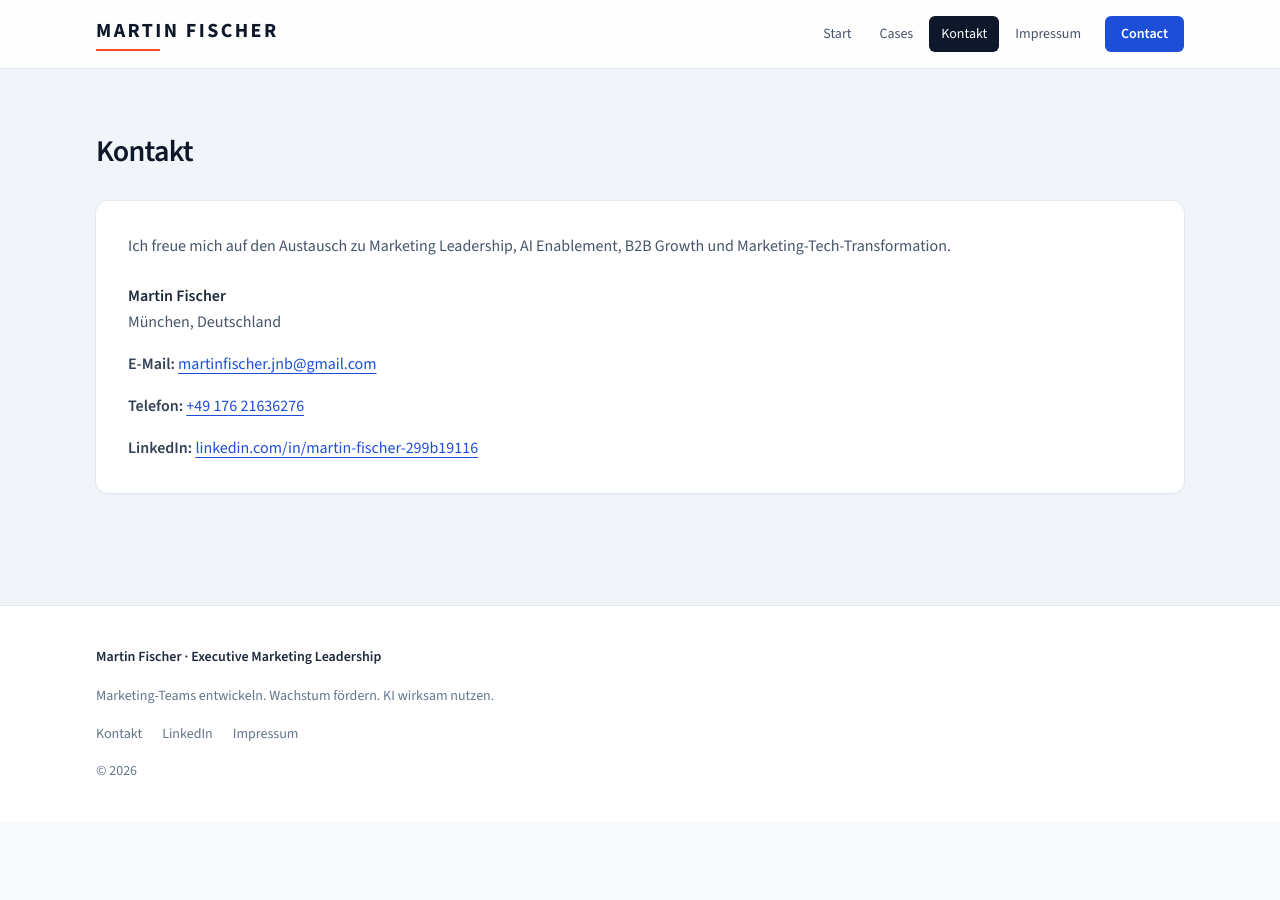
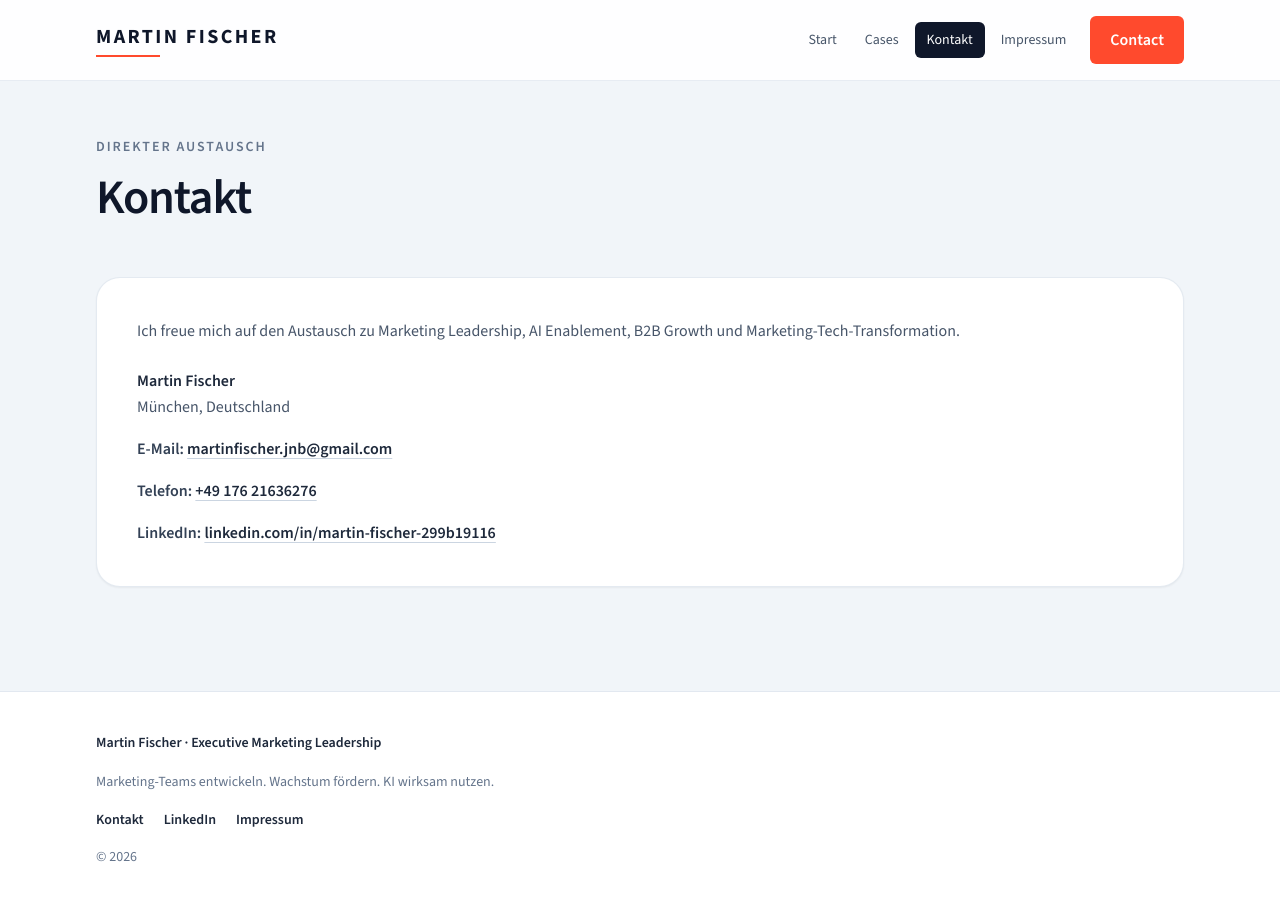
Before and after one commit to martinfischer42/Beyond_cv, a React (Vite) app: page /kontakt in a window 1280 px wide. Shown: the top 900 px of the page. Before the commit the page ends 822 px from the top, so only its background shows below. Built offline with nearby package versions, Linux system fonts and the light colour scheme.

Commit message:
Harmonize subpage UI with homepage design system

```diff
--- a/src/components/Layout.tsx
+++ b/src/components/Layout.tsx
@@ -74,9 +74,7 @@ export default function Layout() {
                   ))}
               <Link
                 to="/kontakt"
-                className={`ml-2 rounded-md px-4 py-2 text-sm font-semibold text-white transition ${
-                  isHomePage ? 'bg-[#FF4A2D] hover:bg-[#E8452A]' : 'bg-accent-600 hover:bg-accent-700'
-                }`}
+                className="ml-2 cta-primary"
               >
                 Contact
               </Link>
@@ -111,7 +109,7 @@ export default function Layout() {
         </div>
       </header>
 
-      <main className={isHomePage ? 'w-full' : 'mx-auto w-full max-w-content px-5 py-10 md:px-8 md:py-16'}>
+      <main className={isHomePage ? 'w-full' : 'page-shell'}>
         <Outlet />
       </main>
 
@@ -121,18 +119,18 @@ export default function Layout() {
           <p>Marketing-Teams entwickeln. Wachstum fördern. KI wirksam nutzen.</p>
 
           <div className="flex flex-wrap items-center gap-x-5 gap-y-2">
-            <Link to="/kontakt" className="hover:text-slate-700 hover:underline">
+            <Link to="/kontakt" className="link-inline no-underline">
               Kontakt
             </Link>
             <a
               href="https://www.linkedin.com/in/martin-fischer-299b19116"
               target="_blank"
               rel="noreferrer"
-              className="hover:text-slate-700 hover:underline"
+              className="link-inline no-underline"
             >
               LinkedIn
             </a>
-            <Link to="/impressum" className="hover:text-slate-700 hover:underline">
+            <Link to="/impressum" className="link-inline no-underline">
               Impressum
             </Link>
           </div>
--- a/src/index.css
+++ b/src/index.css
@@ -24,3 +24,37 @@
     @apply leading-relaxed;
   }
 }
+
+@layer components {
+  .page-shell {
+    @apply mx-auto w-full max-w-content px-5 py-10 md:px-8 md:py-14;
+  }
+
+  .subpage-stack {
+    @apply space-y-10 md:space-y-14;
+  }
+
+  .surface-card {
+    @apply rounded-3xl border border-slate-200/90 bg-white shadow-sm;
+  }
+
+  .section-card {
+    @apply rounded-2xl border border-slate-200/90 bg-white p-7 shadow-sm;
+  }
+
+  .kicker {
+    @apply text-sm font-semibold uppercase tracking-[0.14em] text-slate-500;
+  }
+
+  .cta-primary {
+    @apply inline-flex items-center justify-center rounded-md bg-[#FF4A2D] px-5 py-3 text-sm font-semibold text-white transition-colors hover:bg-[#E8452A] md:text-base;
+  }
+
+  .cta-secondary {
+    @apply inline-flex items-center justify-center rounded-md border border-slate-300 bg-white px-5 py-3 text-sm font-semibold text-slate-700 transition-colors hover:bg-slate-50 md:text-base;
+  }
+
+  .link-inline {
+    @apply font-semibold text-slate-800 underline decoration-slate-300 underline-offset-4 transition hover:text-[#FF4A2D] hover:decoration-[#FF4A2D]/50;
+  }
+}
--- a/src/pages/CmsMigrationCasePage.tsx
+++ b/src/pages/CmsMigrationCasePage.tsx
@@ -27,10 +27,10 @@ const sections = [
 
 export default function CmsMigrationCasePage() {
   return (
-    <section className="space-y-10 md:space-y-14">
-      <div className="grid gap-8 overflow-hidden rounded-3xl border border-slate-200 bg-white lg:grid-cols-[1.2fr_1fr]">
+    <section className="subpage-stack">
+      <div className="surface-card grid gap-8 overflow-hidden lg:grid-cols-[1.2fr_1fr]">
         <div className="space-y-5 p-7 md:p-10">
-          <p className="text-sm font-semibold uppercase tracking-[0.14em] text-accent-700">Case 03</p>
+          <p className="kicker">Case 03</p>
           <h1 className="text-3xl font-semibold text-slate-900 md:text-5xl">CMS-/Marketing-Tech-Transformation</h1>
           <p className="text-lg text-slate-600">
             Migration von einem teuren Enterprise-Setup zu einer deutlich effizienteren Plattform mit belastbarer
@@ -55,7 +55,7 @@ export default function CmsMigrationCasePage() {
 
       <div className="grid gap-5">
         {sections.map((section) => (
-          <article key={section.title} className="rounded-2xl border border-slate-200 bg-white p-7 shadow-sm">
+          <article key={section.title} className="section-card">
             <h2 className="text-2xl font-semibold text-slate-900">{section.title}</h2>
             <p className="mt-3 text-slate-600">{section.text}</p>
           </article>
@@ -65,10 +65,10 @@ export default function CmsMigrationCasePage() {
       <div className="rounded-3xl border border-slate-200 bg-slate-900 p-7 text-white md:p-10">
         <h2 className="text-2xl font-semibold md:text-3xl">Technologieentscheidungen mit klarer Ergebnisverantwortung.</h2>
         <div className="mt-6 flex flex-wrap gap-4">
-          <Link to="/cases" className="rounded-md bg-white px-5 py-3 font-semibold text-slate-900 hover:bg-slate-100">
+          <Link to="/cases" className="cta-secondary border-white/40 bg-white text-slate-900 hover:bg-slate-100">
             Zur Case-Übersicht
           </Link>
-          <Link to="/kontakt" className="rounded-md border border-slate-300/40 px-5 py-3 font-semibold text-white hover:bg-white/10">
+          <Link to="/kontakt" className="cta-primary">
             Gespräch anfragen
           </Link>
         </div>
--- a/src/pages/ContactPage.tsx
+++ b/src/pages/ContactPage.tsx
@@ -1,8 +1,11 @@
 export default function ContactPage() {
   return (
-    <section className="space-y-8">
-      <h1 className="text-3xl font-semibold">Kontakt</h1>
-      <article className="space-y-6 rounded-xl bg-white p-8 shadow-sm ring-1 ring-slate-200">
+    <section className="subpage-stack">
+      <div className="space-y-4">
+        <p className="kicker">Direkter Austausch</p>
+        <h1 className="text-3xl font-semibold md:text-5xl">Kontakt</h1>
+      </div>
+      <article className="surface-card space-y-6 p-8 md:p-10">
         <p className="text-slate-600">
           Ich freue mich auf den Austausch zu Marketing Leadership, AI Enablement, B2B Growth und
           Marketing-Tech-Transformation.
@@ -19,7 +22,7 @@ export default function ContactPage() {
             <span className="font-semibold">E-Mail:</span>{' '}
             <a
               href="mailto:martinfischer.jnb@gmail.com"
-              className="text-accent-600 underline decoration-accent-300 underline-offset-4 transition hover:text-accent-700"
+              className="link-inline"
             >
               martinfischer.jnb@gmail.com
             </a>
@@ -29,7 +32,7 @@ export default function ContactPage() {
             <span className="font-semibold">Telefon:</span>{' '}
             <a
               href="tel:+4917621636276"
-              className="text-accent-600 underline decoration-accent-300 underline-offset-4 transition hover:text-accent-700"
+              className="link-inline"
             >
               +49 176 21636276
             </a>
@@ -41,7 +44,7 @@ export default function ContactPage() {
               href="https://www.linkedin.com/in/martin-fischer-299b19116"
               target="_blank"
               rel="noreferrer"
-              className="text-accent-600 underline decoration-accent-300 underline-offset-4 transition hover:text-accent-700"
+              className="link-inline"
             >
               linkedin.com/in/martin-fischer-299b19116
             </a>
--- a/src/pages/HomePage.tsx
+++ b/src/pages/HomePage.tsx
@@ -57,7 +57,7 @@ export default function HomePage() {
         <div className="mt-6 flex flex-wrap gap-3 md:gap-4">
           <Link
             to="/kontakt"
-            className="rounded-md bg-[#FF4A2D] px-5 py-3 text-sm font-semibold text-white transition hover:bg-[#E8452A] md:text-base"
+            className="cta-primary"
           >
             Gespräch vereinbaren
           </Link>
@@ -66,7 +66,7 @@ export default function HomePage() {
             href="https://www.linkedin.com/in/martin-fischer-299b19116"
             target="_blank"
             rel="noreferrer"
-            className="rounded-md border border-slate-300 bg-white px-5 py-3 text-sm font-semibold text-slate-700 transition hover:bg-slate-50 md:text-base"
+            className="cta-secondary"
           >
             LinkedIn
           </a>
@@ -92,7 +92,7 @@ export default function HomePage() {
           <div className="mt-6">
             <Link
               to="/kontakt"
-              className="inline-flex rounded-md bg-white px-6 py-3 text-sm font-semibold text-slate-900 transition hover:bg-slate-100 md:text-base"
+              className="cta-secondary bg-white text-slate-900 hover:bg-slate-100"
             >
               Kontakt aufnehmen
             </Link>
--- a/src/pages/ImpressumPage.tsx
+++ b/src/pages/ImpressumPage.tsx
@@ -1,15 +1,18 @@
 export default function ImpressumPage() {
   return (
-    <section className="space-y-8">
-      <h1 className="text-3xl font-semibold">Impressum</h1>
-      <article className="space-y-4 rounded-xl bg-white p-8 text-slate-600 shadow-sm ring-1 ring-slate-200">
+    <section className="subpage-stack">
+      <div className="space-y-4">
+        <p className="kicker">Rechtliches</p>
+        <h1 className="text-3xl font-semibold md:text-5xl">Impressum</h1>
+      </div>
+      <article className="surface-card space-y-4 p-8 text-slate-600 md:p-10">
         <p className="text-slate-800">Martin Fischer</p>
         <p>München, Deutschland</p>
         <p>
           E-Mail:{' '}
           <a
             href="mailto:martinfischer.jnb@gmail.com"
-            className="text-accent-600 underline decoration-accent-300 underline-offset-4 transition hover:text-accent-700"
+            className="link-inline"
           >
             martinfischer.jnb@gmail.com
           </a>
```
Also changed, not shown: src/pages/AiMarketingScalingCasePage.tsx (+7 -7 lines), src/pages/CasesOverviewPage.tsx (+8 -8 lines), src/pages/MarketingAutomationCasePage.tsx (+6 -6 lines).
